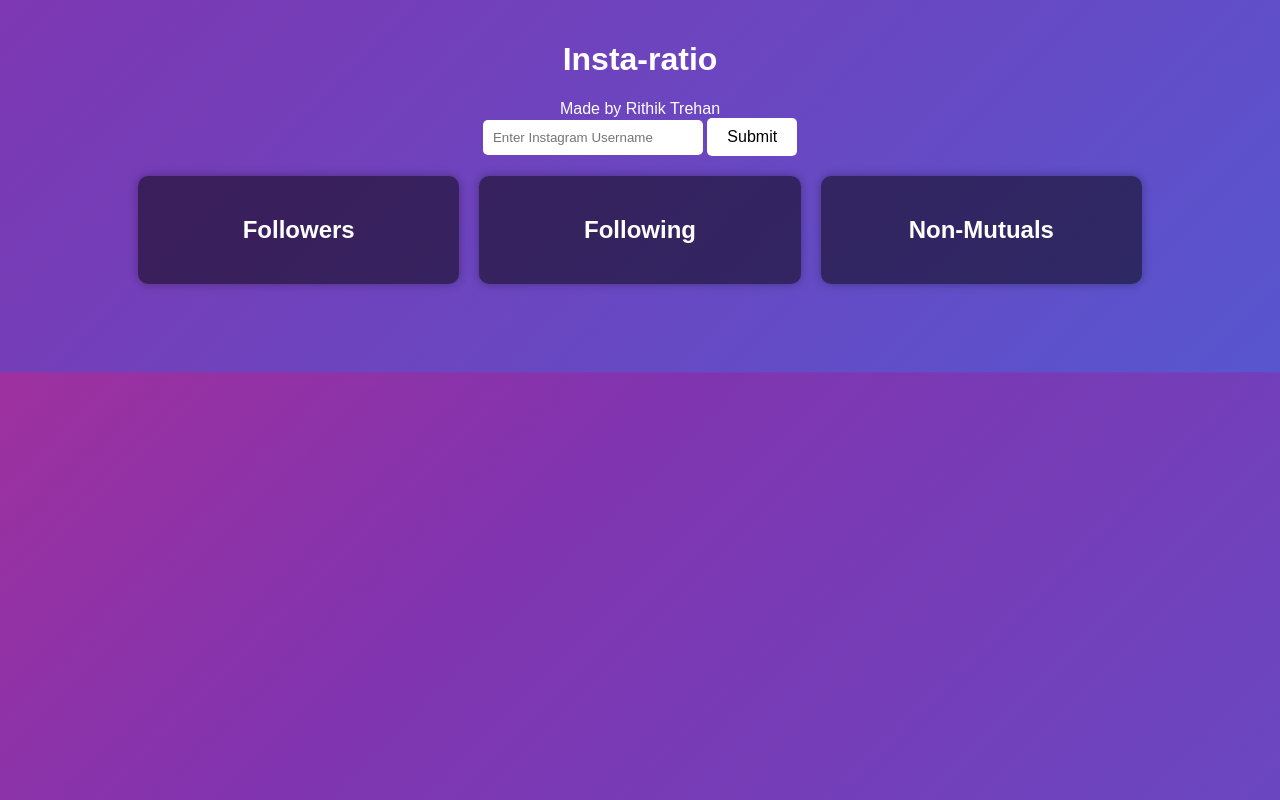
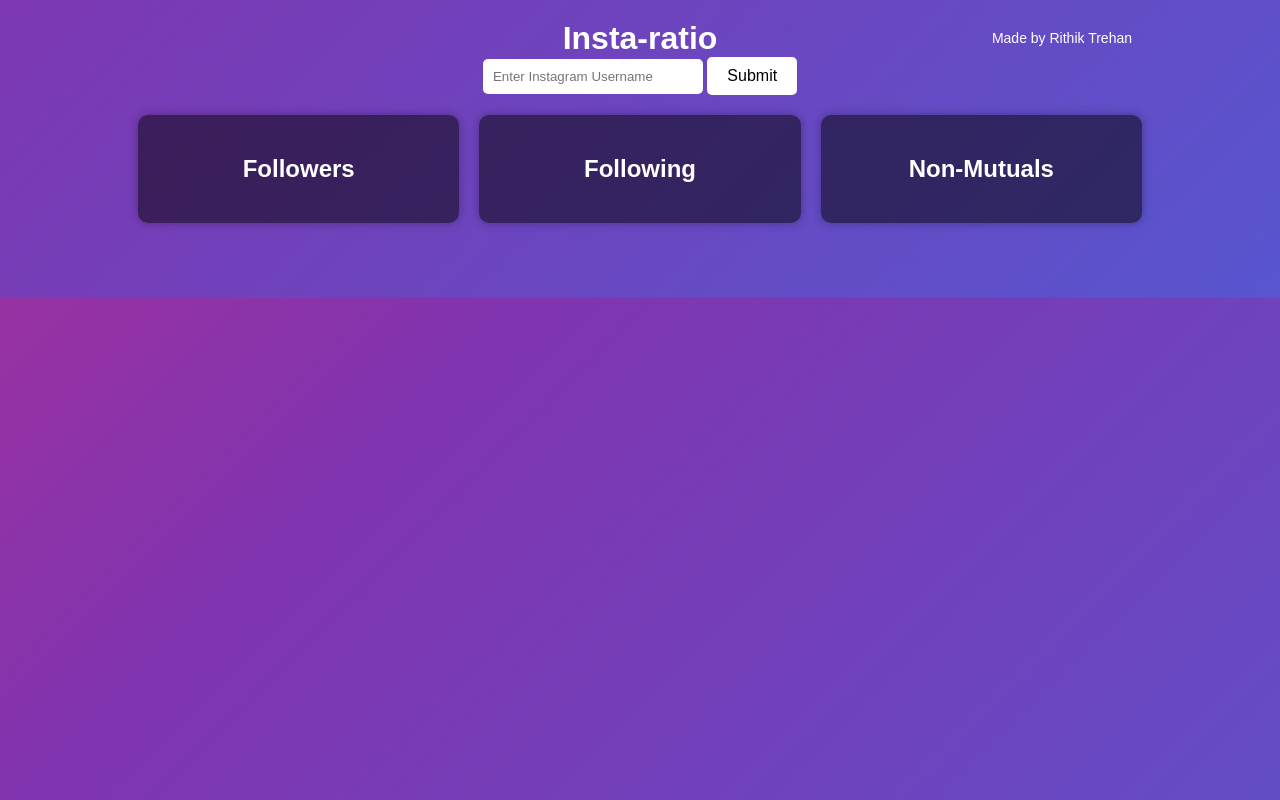
Before and after one commit to Rithik624/Instasite, a plain HTML site: page index.html in a window 1280 px wide. Drawn offline with Linux system fonts and the light colour scheme.

Commit message:
Update style.css8

```diff
--- a/style.css
+++ b/style.css
@@ -13,6 +13,22 @@ body {
     width: 80%;
     margin: auto;
     padding: 20px;
+}
+
+header {
+    position: relative;
+}
+
+h1 {
+    margin: 0;
+}
+
+.credit {
+    position: absolute;
+    top: 10px;
+    right: 20px;
+    font-size: 14px;
+    color: #fff;
 }
 
 .input-section {
```
